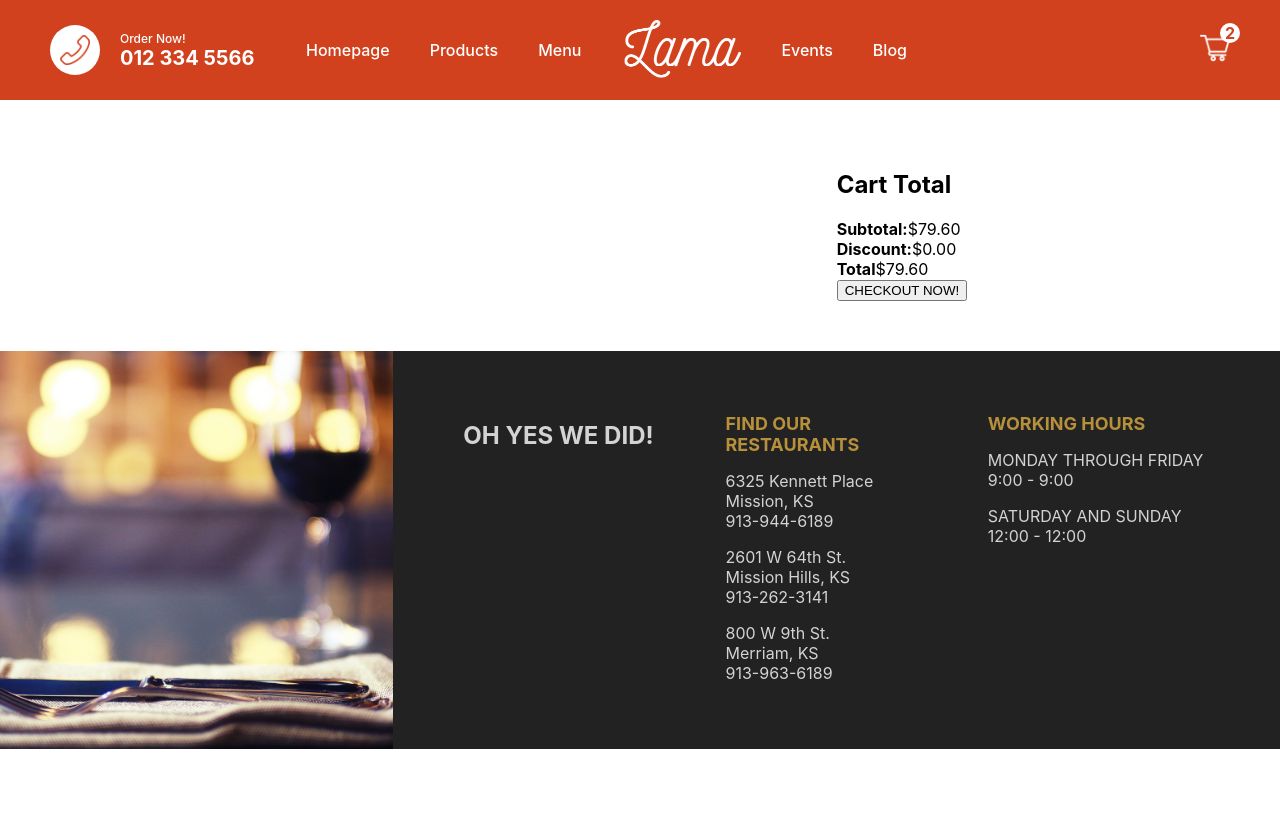
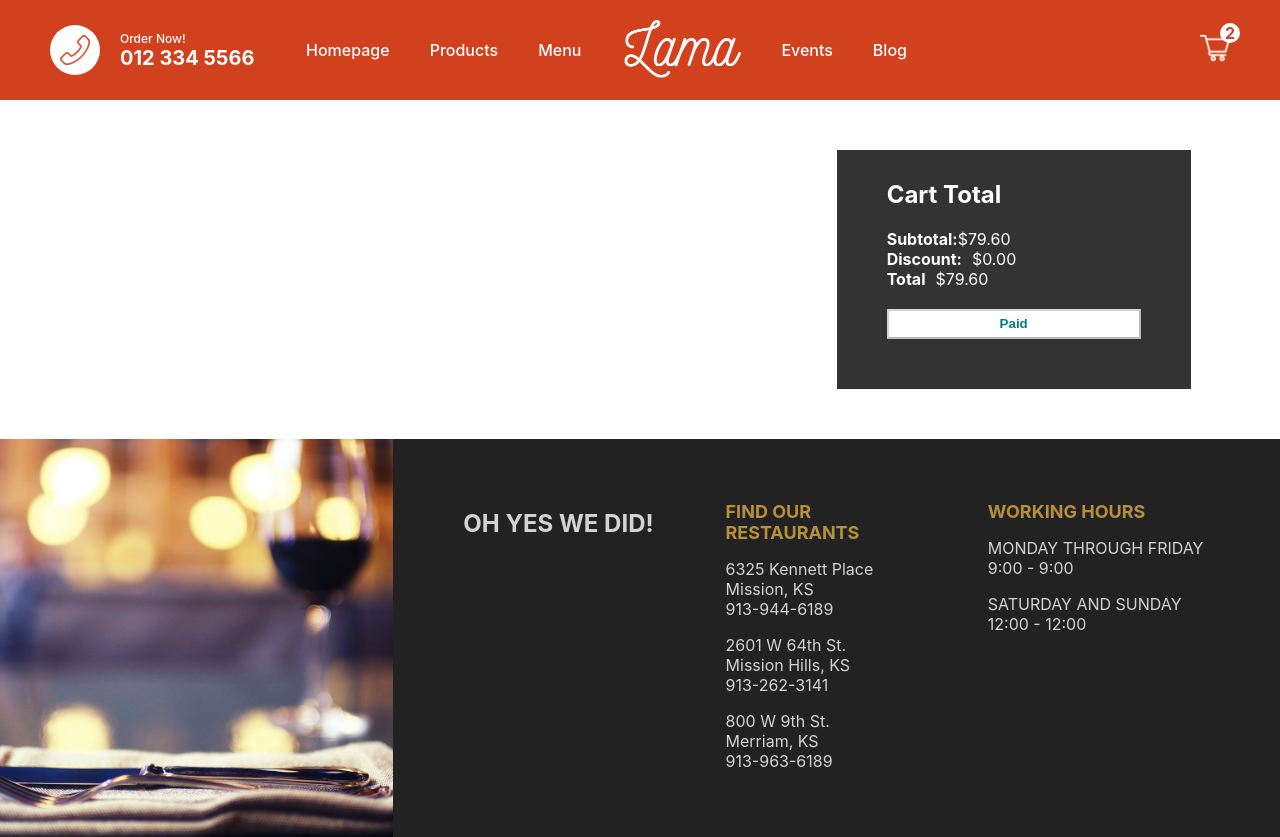
Before and after one commit to JWoltjen/pizza-landing-page, a Next.js app: page /orders/1 in a window 1280 px wide. Before the commit the page ends 800 px from the top, so only its background shows below. Built offline with nearby package versions, Linux system fonts and the light colour scheme.

Commit message:
style cart total

```diff
--- a/pages/orders/[id].jsx
+++ b/pages/orders/[id].jsx
@@ -17,7 +17,7 @@ const Order = () => {
                         <div classname={styles.totalText}>
                             <b className={styles.totalTextTitle}>Total</b>$79.60
                         </div>
-                        <button className={styles.button}>CHECKOUT NOW!</button>
+                        <button disabled className={styles.button}>Paid</button>
                 </div>
             </div>
         </div>
--- a/styles/Cart.module.css
+++ b/styles/Cart.module.css
@@ -8,7 +8,7 @@
 }
 
 .right{
-    flex: 1
+    flex: 1;
 }
 
 .imgContainer{
--- a/styles/Order.module.css
+++ b/styles/Order.module.css
@@ -10,3 +10,27 @@
 .right {
     flex: 1;
 }
+
+.wrapper {
+    width: 90%;
+    max-height: 300px;
+    background-color: #333;
+    color: white;
+    padding: 10px 50px 50px;
+    display: flex;
+    flex-direction: column;
+    justify-content: space-between;
+}
+
+.totalTextTitle {
+    margin-right: 10px;
+}
+
+.button {
+    background-color: #fff;
+    height: 30px;
+    color: teal;
+    font-weight: bold;
+    margin-top: 20px;
+    cursor: not-allowed;
+}
```
